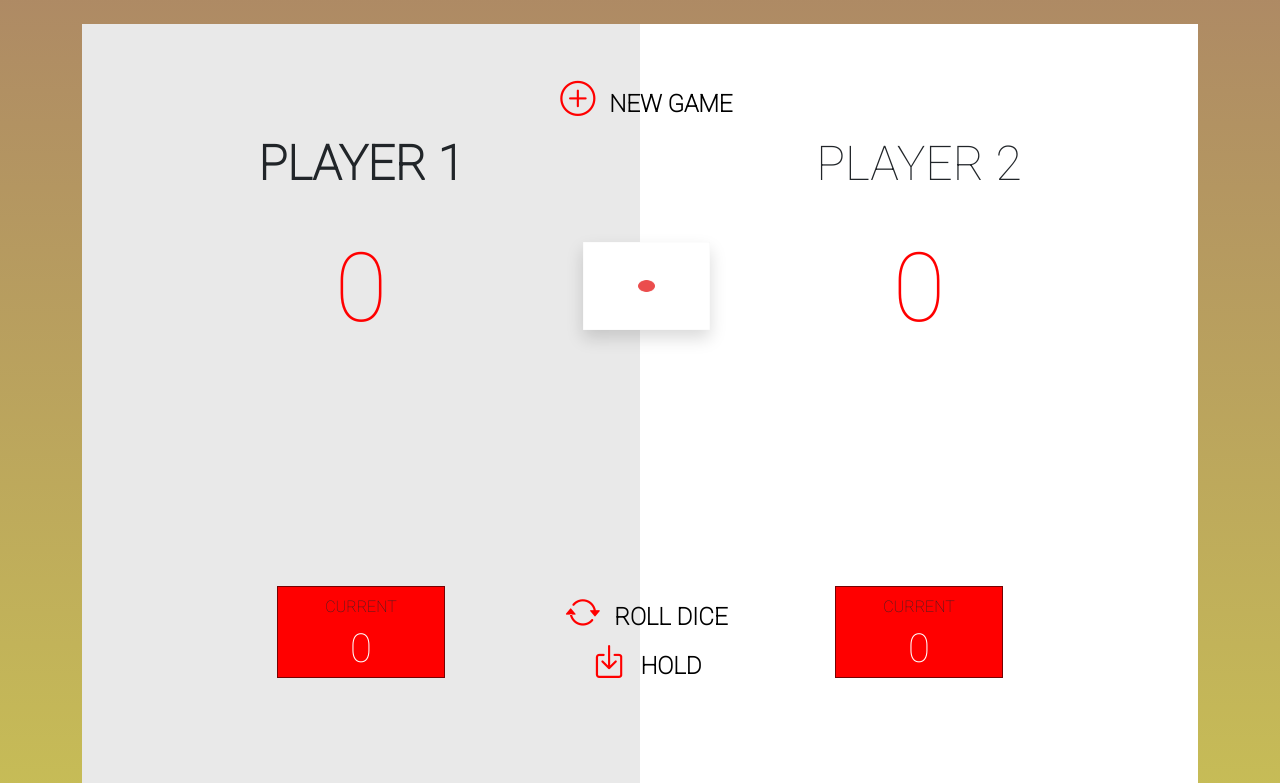
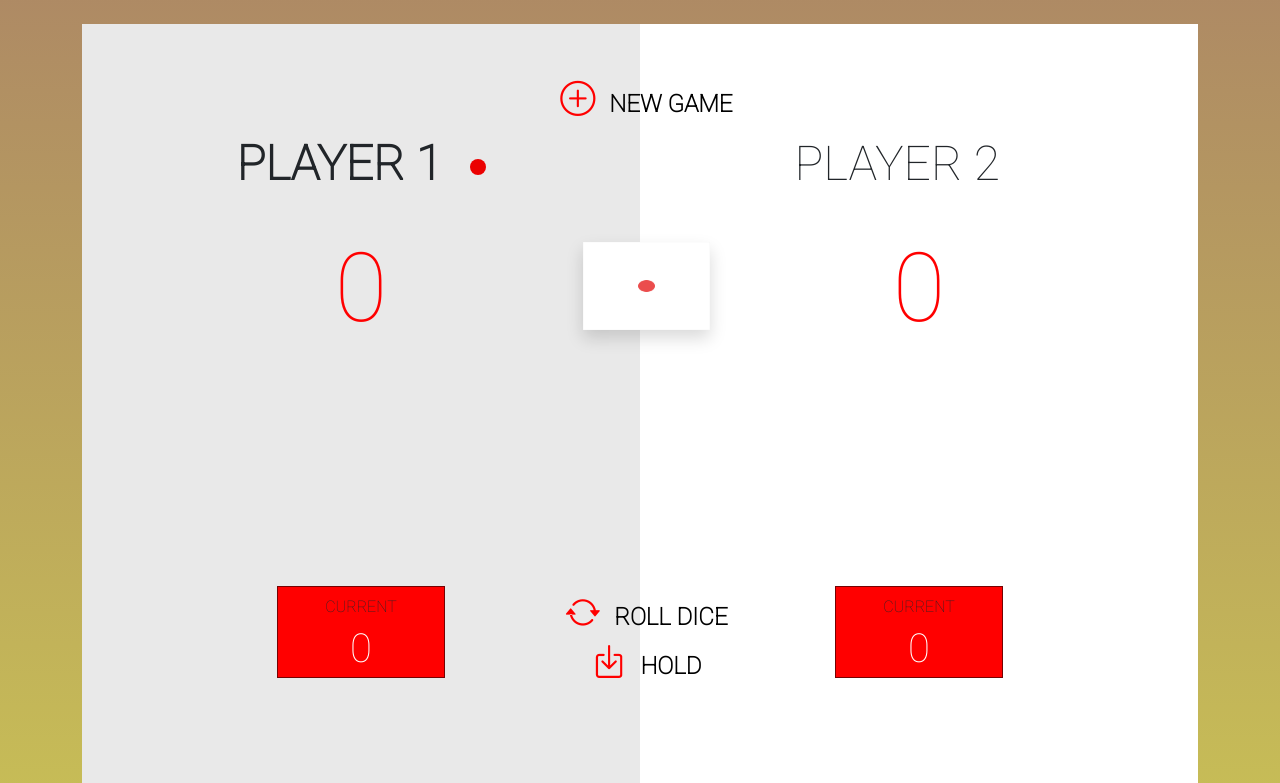
Before and after one commit to Marc-Aubriot/dice-game, a PHP site: page / in a window 1280 px wide. Shown: the top 783 px of the page. Run offline with PHP 8.4, Linux system fonts and the light colour scheme; some libraries are stand-ins or nearby versions.

Commit message:
red dot for active player

```diff
--- a/home.html
+++ b/home.html
@@ -20,7 +20,9 @@
         <div class="col-6 text-center playerOneBoard g-0" id="playerOneBoard">
             <div class="row topBox align-items-center g-0">
                 <div class="wrapperTop">
-                    <p class="player" id="playerNameOne">PLAYER 1</p>
+                    <p class="player" id="playerNameOne">PLAYER 1
+                        <span class="dot ms-3" id="playerOneDot"></span>
+                    </p>
                     <p id="playerOneGlobalPoint" class="playerGlobalPointCount">0</p>
                 </div>
             </div>
@@ -37,7 +39,9 @@
         <div class="col-6 text-center playerTwoBoard g-0" id="playerTwoBoard">
             <div class="row topBox align-items-center g-0">
                 <div class="wrapperTop">
-                    <p class="player" id="playerNameTwo">PLAYER 2</p>
+                    <p class="player" id="playerNameTwo">PLAYER 2
+                        <span class="dot ms-3" id="playerTwoDot"></span>
+                    </p>
                     <p id="playerTwoGlobalPoint" class="playerGlobalPointCount">0</p>
                 </div>
             </div>
--- a/main.js
+++ b/main.js
@@ -139,6 +139,8 @@ class Game {
             const boardP2 = document.getElementById('playerTwoBoard');
             const nameP1 = document.getElementById('playerNameOne');
             const nameP2 = document.getElementById('playerNameTwo');
+            const dotP1 = document.getElementById('playerOneDot');
+            const dotP2 = document.getElementById('playerTwoDot');
 
             // dice and player points update
             diceImage.src = `/images/dice-${this.roll}.png`;
@@ -151,13 +153,17 @@ class Game {
             if ( this.playerTurn === 1 ) {
                 boardP1.style = 'background-color: rgb(233, 233, 233);';
                 nameP1.style = 'font-weight: bold;';
+                dotP1.style = 'visibility: visible;';
                 boardP2.style = 'background-color: white;';
                 nameP2.style = 'font-weight: none;';
+                dotP2.style = 'visibility: hidden;';
             } else if ( this. playerTurn === 2 ) {
                 boardP1.style = 'background-color: white;';
                 nameP1.style = 'font-weight: none;';
+                dotP1.style = 'visibility: hidden;';
                 boardP2.style = 'background-color: rgb(233, 233, 233);';
                 nameP2.style = 'font-weight: bold;';
+                dotP2.style = 'visibility: visible;';
             };
 
             // win update
--- a/style.css
+++ b/style.css
@@ -54,6 +54,15 @@ button:active {
 /* Player Text : Player info, Global points and Round points*/
 .player {
     font-size: 3rem;
+}
+.dot {
+    height: 1rem;
+    width: 1rem;
+    background-color: rgb(235, 1, 1);
+    border-radius: 50%;
+    display: inline-block;
+    vertical-align: middle;
+    visibility: hidden;
 }
 .playerGlobalPointCount {
     font-size: 6rem;
```
Also changed, not shown: README.md.
